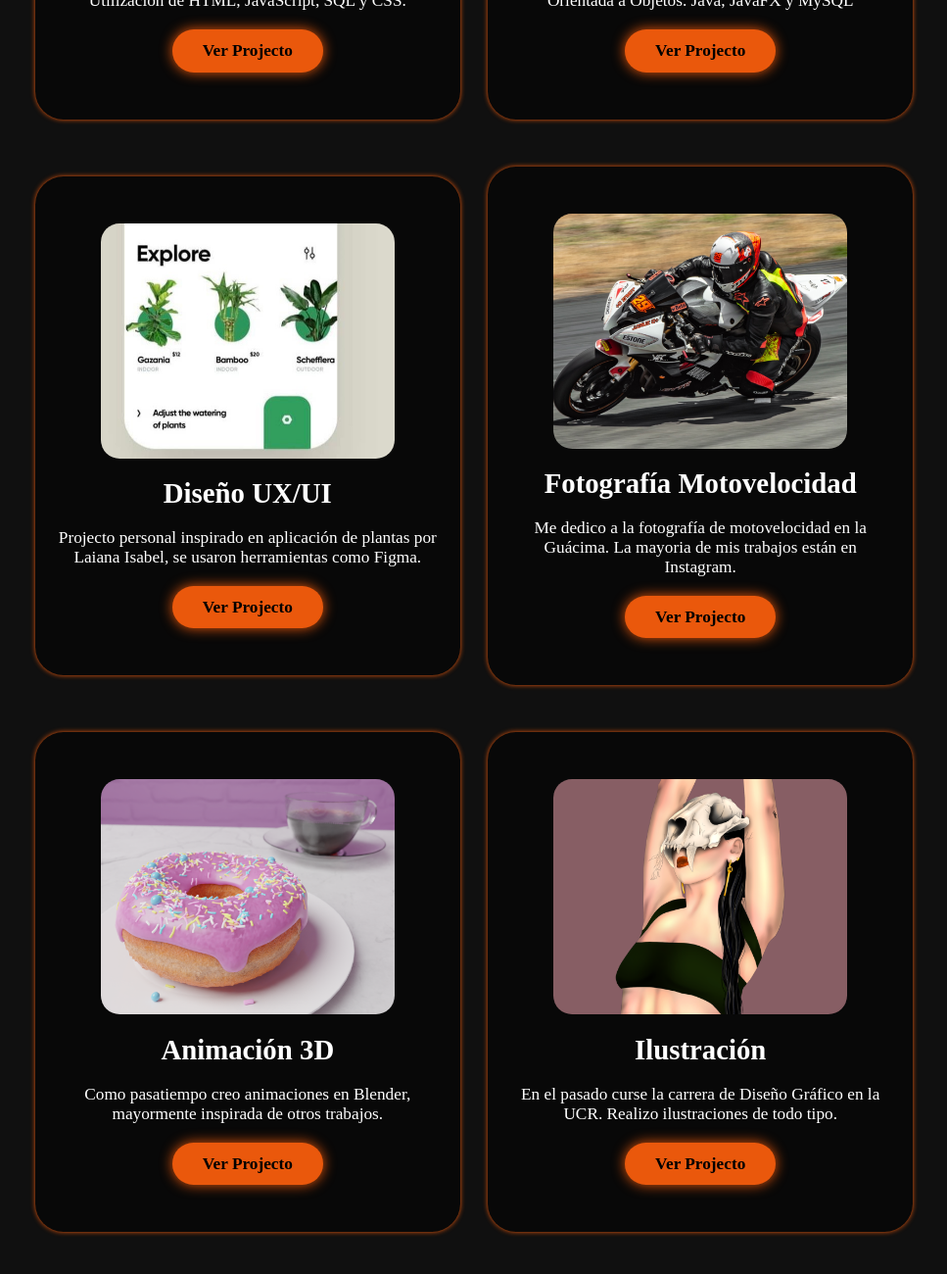
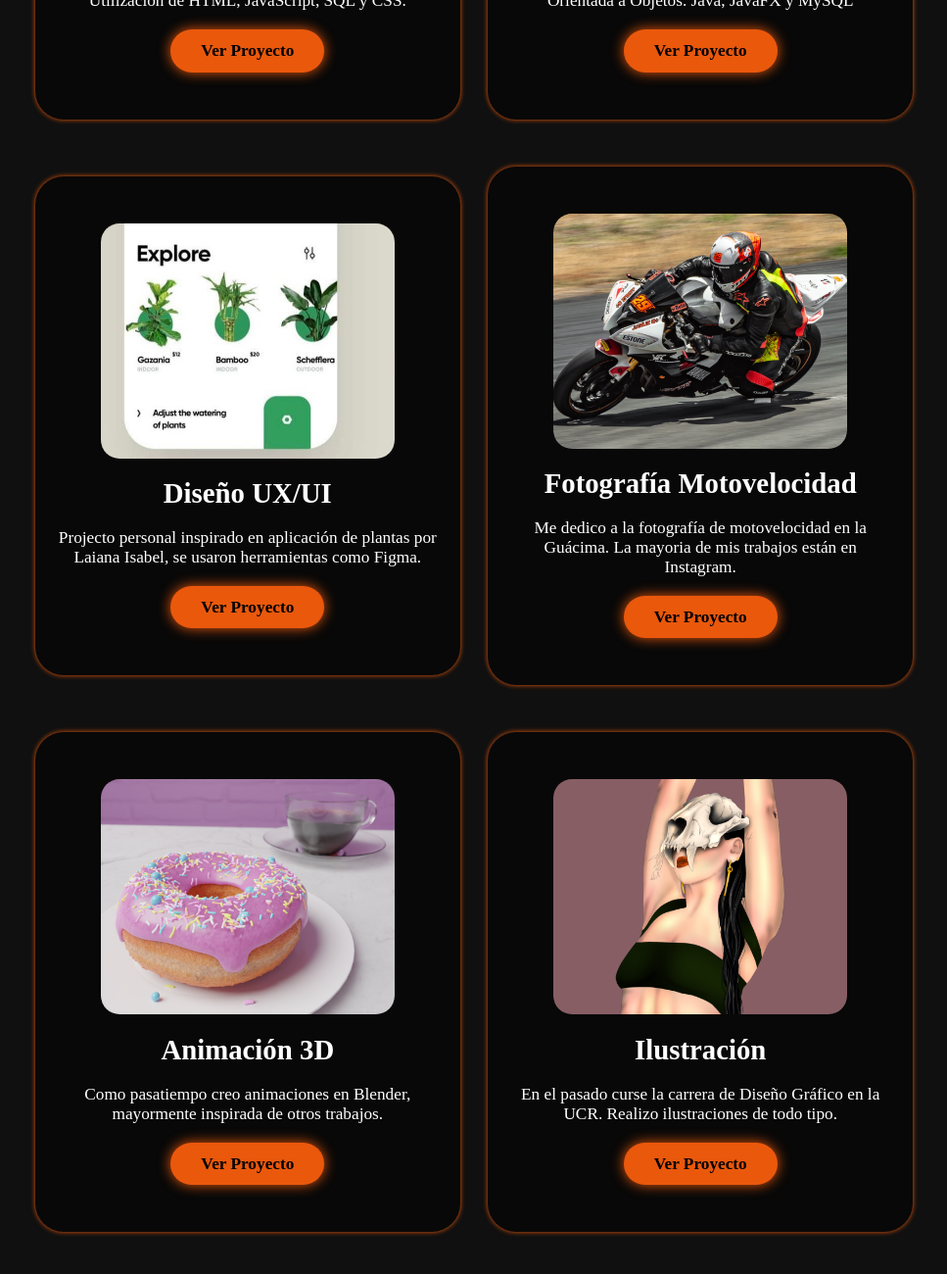
Before and after one commit to midnightmuffin/midnightmuffin.github.io, a plain HTML site: page index.html in a window 1280 px wide. Shown: the part 6188-7488 px from the top of the page at 98% size, without its empty margins (156-1123 px from the left). Drawn offline with nearby package versions, Linux system fonts and the light colour scheme.

Commit message:
Update index.html

```diff
--- a/index.html
+++ b/index.html
@@ -142,14 +142,14 @@
                 <img src="project1.png" alt="">
                 <h3>Moka Vet&Resort</h3>
                 <p>Parte del Proyecto 1 en la Universidad Cenfotec. Utilización de HTML, JavaScript, SQL y CSS.</p>
-                <div class="btn">Ver Projecto</div>
+                <div class="btn">Ver Proyecto</div>
             </div>
 
             <div class="project-card">
                 <img src="project2.png" alt="">
                 <h3>Restaurante Candelabro</h3>
                 <p>Proyecto desarrollado para el curso de Programación Orientada a Objetos. Java, JavaFX y MySQL</p>
-                <div class="btn">Ver Projecto</div>
+                <div class="btn">Ver Proyecto</div>
             </div>
 
             <div class="project-card">
@@ -157,7 +157,7 @@
                 <h3>Diseño UX/UI</h3>
                 <p>Projecto personal inspirado en aplicación de plantas por Laiana Isabel, se usaron herramientas como
                     Figma.</p>
-                <div class="btn">Ver Projecto</div>
+                <div class="btn">Ver Proyecto</div>
             </div>
 
             <div class="project-card">
@@ -165,21 +165,21 @@
                 <h3>Fotografía Motovelocidad</h3>
                 <p>Me dedico a la fotografía de motovelocidad en la Guácima. La mayoria de mis trabajos están en
                     Instagram.</p>
-                <div class="btn">Ver Projecto</div>
+                <div class="btn">Ver Proyecto</div>
             </div>
 
             <div class="project-card">
                 <img src="project5.png" alt="">
                 <h3>Animación 3D</h3>
                 <p>Como pasatiempo creo animaciones en Blender, mayormente inspirada de otros trabajos.</p>
-                <div class="btn">Ver Projecto</div>
+                <div class="btn">Ver Proyecto</div>
             </div>
 
             <div class="project-card">
                 <img src="project6.png" alt="">
                 <h3>Ilustración</h3>
                 <p>En el pasado curse la carrera de Diseño Gráfico en la UCR. Realizo ilustraciones de todo tipo.</p>
-                <div class="btn">Ver Projecto</div>
+                <div class="btn">Ver Proyecto</div>
             </div>
         </div>
     </section>
```
